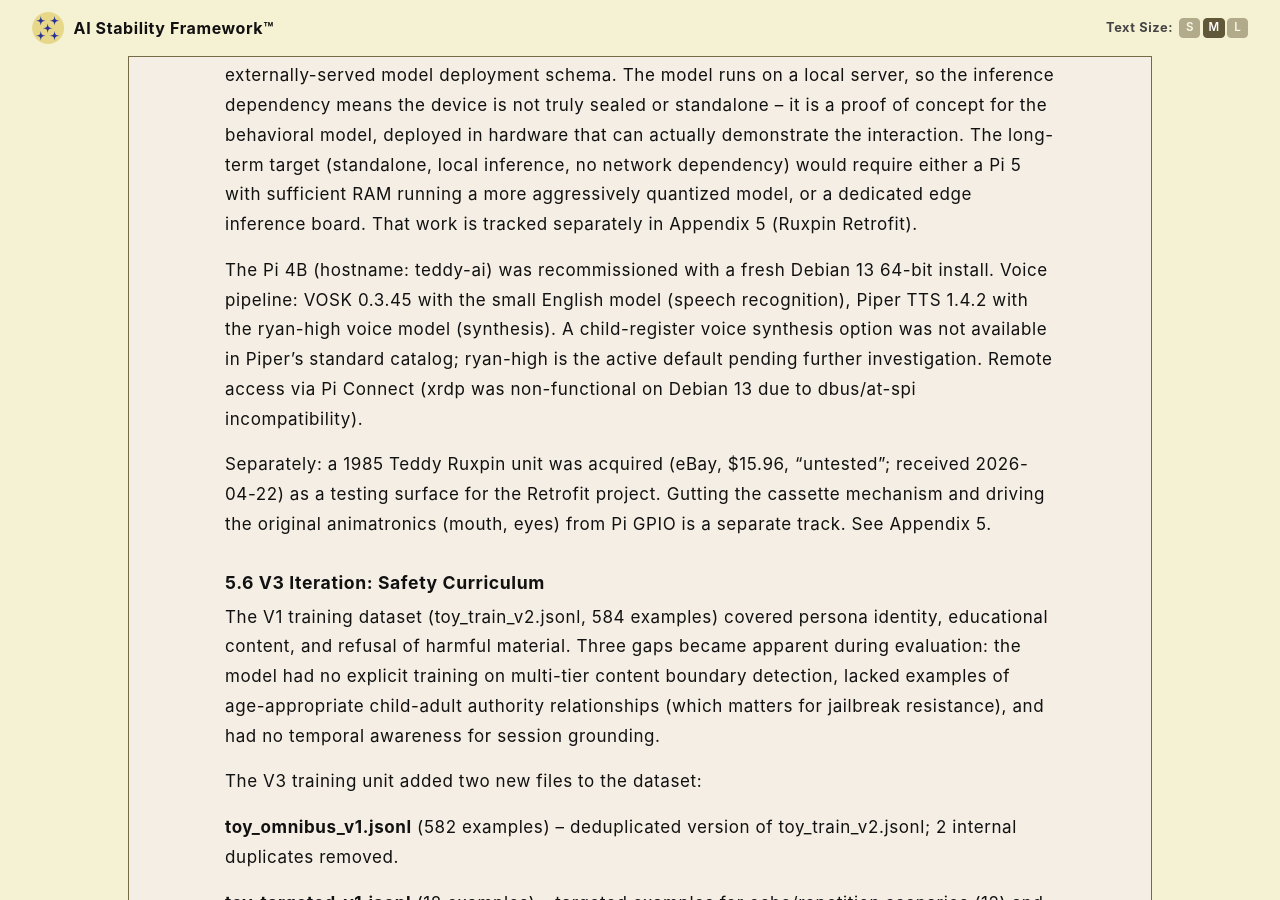
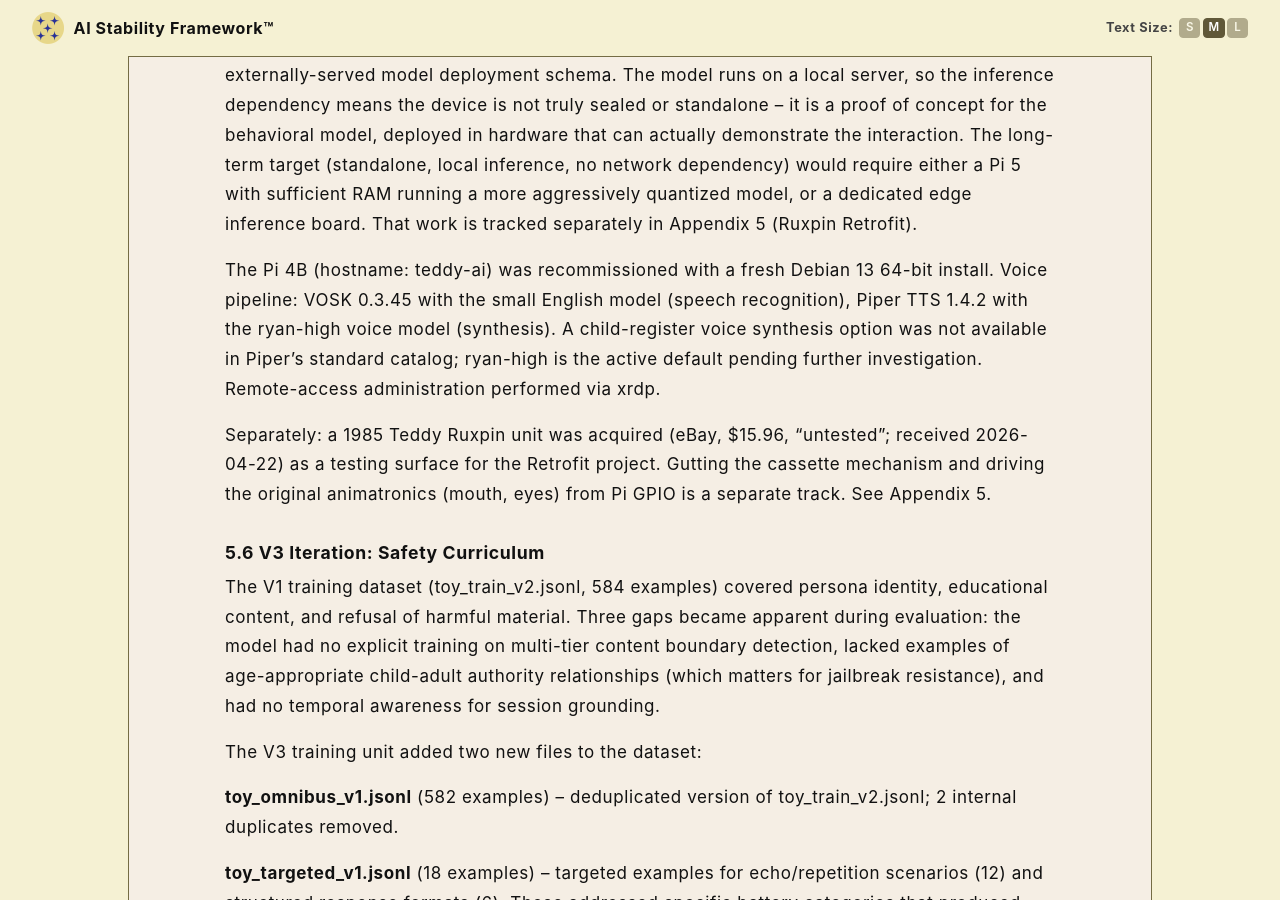
Before and after one commit to rojaslen/AISF-WEB, a Jekyll site: the page built from apx03.md, in a window 1280 px wide and 900 px high, scrolled down 10540 px. Built offline with Jekyll 4.4.1, drawn with Linux system fonts in a browser that asks for light colours; some web fonts are replaced.

Commit message:
Update apx03.md

```diff
--- a/apx03.md
+++ b/apx03.md
@@ -233,7 +233,7 @@
 
 This is a research prototype architecture, to first verify compatibility with the more common externally-served model deployment schema. The model runs on a local server, so the inference dependency means the device is not truly sealed or standalone -- it is a proof of concept for the behavioral model, deployed in hardware that can actually demonstrate the interaction. The long-term target (standalone, local inference, no network dependency) would require either a Pi 5 with sufficient RAM running a more aggressively quantized model, or a dedicated edge inference board. That work is tracked separately in Appendix 5 (Ruxpin Retrofit).
 
-The Pi 4B (hostname: teddy-ai) was recommissioned with a fresh Debian 13 64-bit install. Voice pipeline: VOSK 0.3.45 with the small English model (speech recognition), Piper TTS 1.4.2 with the ryan-high voice model (synthesis). A child-register voice synthesis option was not available in Piper's standard catalog; ryan-high is the active default pending further investigation. Remote access via Pi Connect (xrdp was non-functional on Debian 13 due to dbus/at-spi incompatibility).
+The Pi 4B (hostname: teddy-ai) was recommissioned with a fresh Debian 13 64-bit install. Voice pipeline: VOSK 0.3.45 with the small English model (speech recognition), Piper TTS 1.4.2 with the ryan-high voice model (synthesis). A child-register voice synthesis option was not available in Piper's standard catalog; ryan-high is the active default pending further investigation. Remote-access administration performed via xrdp.
 
 Separately: a 1985 Teddy Ruxpin unit was acquired (eBay, $15.96, "untested"; received 2026-04-22) as a testing surface for the Retrofit project. Gutting the cassette mechanism and driving the original animatronics (mouth, eyes) from Pi GPIO is a separate track. See Appendix 5.
 
```
